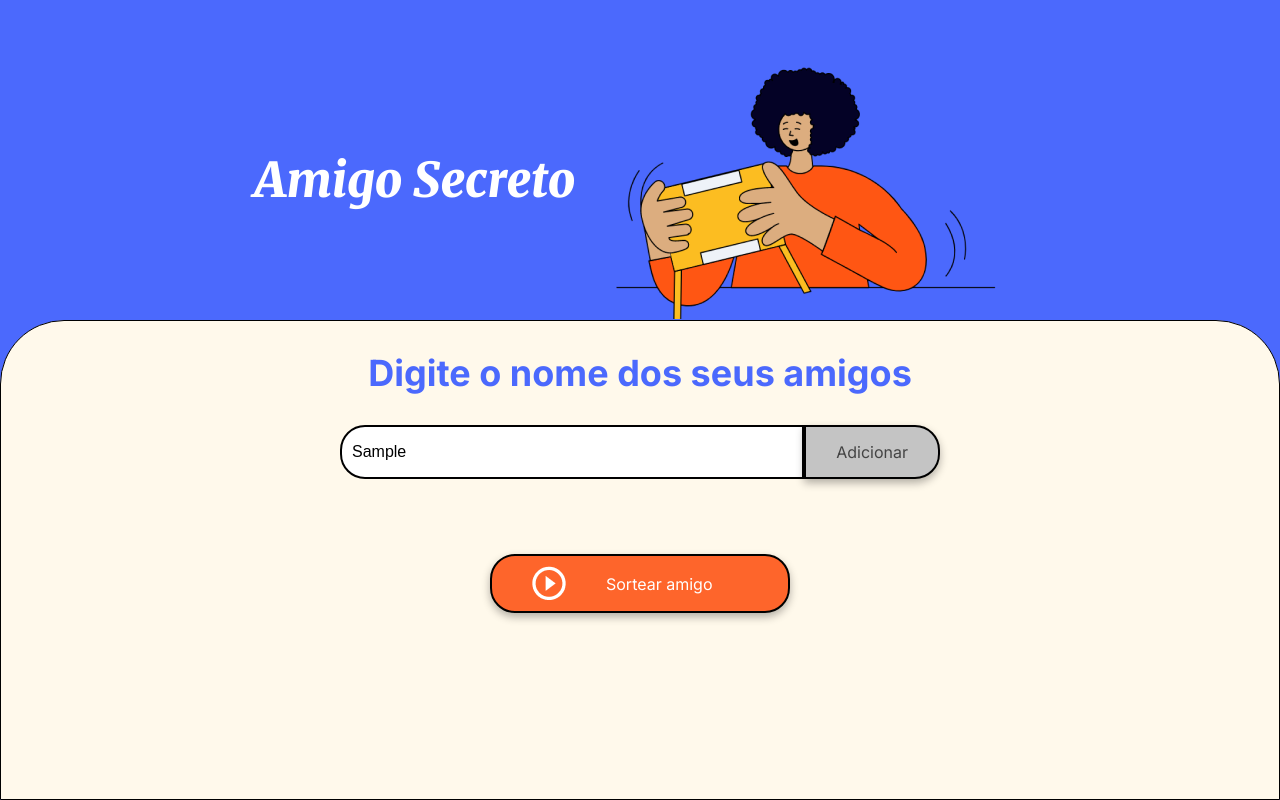
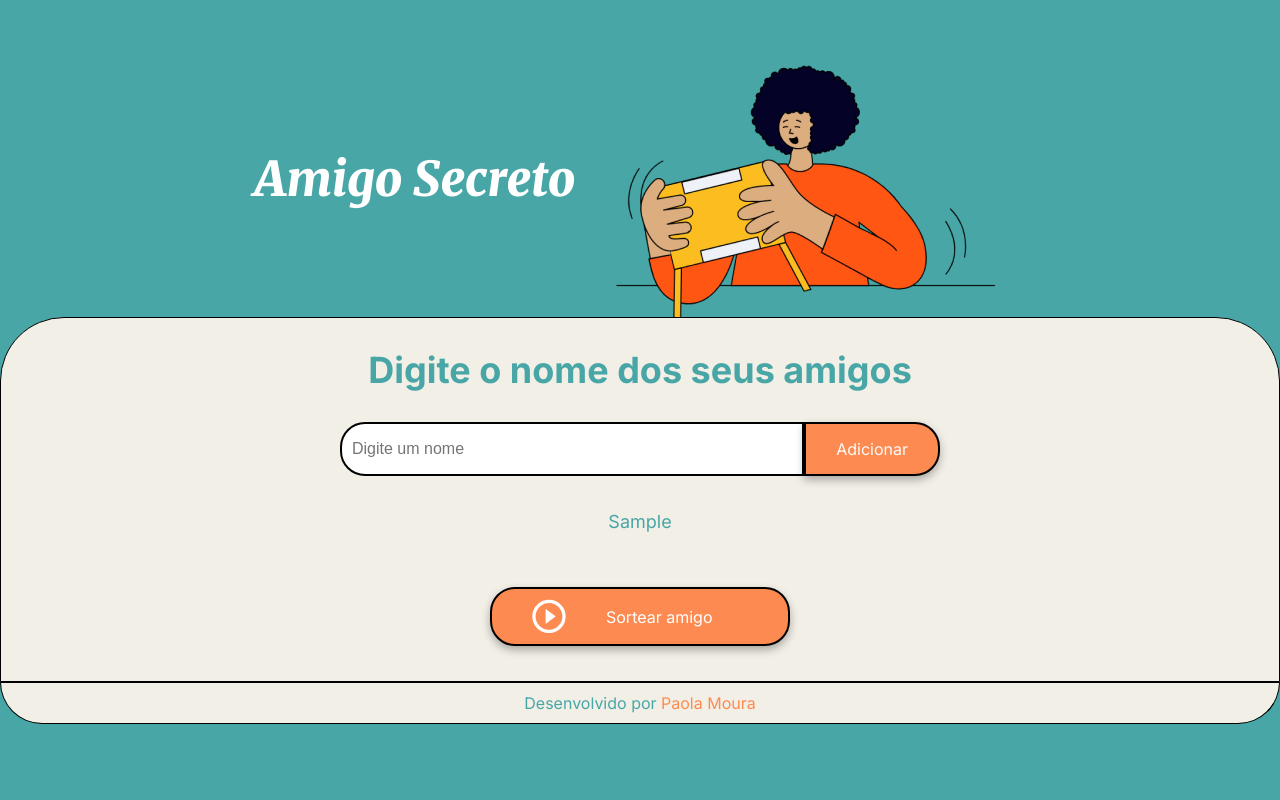
Before and after one commit to Paolahegel/Jogo-AmigoSecreto, a plain HTML site: page index.html in a window 1280 px wide. Both pictures are taken after typing "Sample" into the empty fields and a click on the button "Adicionar". Drawn offline with Linux system fonts and the light colour scheme.

Commit message:
"feat: add desafio resolvido"

```diff
--- a/app.js
+++ b/app.js
@@ -1 +1,29 @@
-//O principal objetivo deste desafio é fortalecer suas habilidades em lógica de programação. Aqui você deverá desenvolver a lógica para resolver o problema.
+let amigos = [];
+
+function adicionarAmigo() {
+    const input = document.getElementById('amigo');
+    const nomeAmigo = input.value.trim();
+
+    if (nomeAmigo) {
+        amigos.push(nomeAmigo);
+        input.value = '';
+        atualizarListaAmigos();
+    }
+}
+
+function atualizarListaAmigos() {
+    const lista = document.getElementById('listaAmigos');
+    lista.innerHTML = '';
+
+    amigos.forEach(amigo => {
+        const li = document.createElement('li');
+        li.textContent = amigo;
+        lista.appendChild(li);
+    });
+}
+
+function sortearAmigo() {
+    const amigoSorteado = amigos[Math.floor(Math.random() * amigos.length)];
+    document.getElementById('apresentacao').textContent = 'Amigo sorteado:';
+    document.getElementById('resultado-amigo').textContent = amigoSorteado;
+}
--- a/index.html
+++ b/index.html
@@ -1,12 +1,16 @@
 <!DOCTYPE html>
 <html lang="pt-br">
+
 <head>
     <meta charset="UTF-8">
     <meta name="viewport" content="width=device-width, initial-scale=1.0">
     <link rel="stylesheet" href="style.css">
     <link rel="preconnect" href="https://fonts.googleapis.com">
     <link rel="preconnect" href="https://fonts.gstatic.com" crossorigin>
-    <link href="https://fonts.googleapis.com/css2?family=Inter:wght@100;400;700;900&family=Merriweather:ital,wght@0,300;0,400;0,700;0,900;1,300;1,400;1,700;1,900&display=swap" rel="stylesheet">
+    <link
+        href="https://fonts.googleapis.com/css2?family=Inter:wght@100;400;700;900&family=Merriweather:ital,wght@0,300;0,400;0,700;0,900;1,300;1,400;1,700;1,900&display=swap"
+        rel="stylesheet">
+    <script src="app.js" defer></script>
     <title>Amigo Secreto</title>
 </head>
 
@@ -25,7 +29,10 @@
             </div>
 
             <ul id="listaAmigos" class="name-list" aria-labelledby="listaAmigos" role="list"></ul>
-            <ul id="resultado" class="result-list" aria-live="polite"></ul>
+            <ul id="resultado" class="result-list" aria-live="polite">
+                <li id="apresentacao" class="result-item"></li>
+                <li id="resultado-amigo" class="result-item"></li>
+            </ul>
 
             <div class="button-container">
                 <button class="button-draw" onclick="sortearAmigo()" aria-label="Sortear amigo secreto">
@@ -36,6 +43,11 @@
         </section>
     </main>
 
-    <script src="app.js" defer></script>
-</body>
-</html>
+
+    <footer class="footer">
+        <p class="footer-text">Desenvolvido por <a href="https://github.com/Paolahegel"
+                target="_blank">Paola Moura</a></p>
+            </footer>
+        </body>
+
+        </html>
--- a/style.css
+++ b/style.css
@@ -1,10 +1,10 @@
 :root {
-    --color-primary: #4B69FD;
-    --color-secondary: #FFF9EB;
-    --color-tertiary: #C4C4C4;
-    --color-button: #fe652b;
-    --color-button-hover: #e55720;
-    --color-text: #444444;
+    --color-primary: #48A6A7;
+    --color-secondary: #F2EFE7;
+    --color-tertiary: #FD8B51;
+    --color-button: #FD8B51;
+    --color-button-hover: #fe652b;
+    --color-text: #fafafa;
     --color-white: #FFFFFF;
 }
 
@@ -16,9 +16,10 @@
 }
 
 body {
-    height: 100vh;
+    height: 100%;
     background-color: var(--color-primary);
     display: flex;
+    flex-direction: column;
     justify-content: center;
     align-items: center;
 }
@@ -26,6 +27,7 @@ body {
 .main-content {
     display: flex;
     flex-direction: column;
+    flex: 1;
     height: 100%;
     width: 100%;
 }
@@ -85,6 +87,7 @@ body {
     border: 2px solid #000;
     border-radius: 25px 0 0 25px;
     font-size: 16px;
+    margin-bottom: 15px;
 }
 
 .button-container {
@@ -113,6 +116,7 @@ button {
     border-radius: 25px;
     box-shadow: 0 4px 8px rgba(0, 0, 0, 0.3);
     cursor: pointer;
+    margin-bottom: 15px;
 }
 
 .button-add {
@@ -122,13 +126,13 @@ button {
 }
 
 .button-add:hover {
-    background-color: #a1a1a1;
+    background-color: #fe652b;
 }
 
 /* Listas */
 ul {
     list-style-type: none;
-    color: var(--color-text);
+    color: var(--color-primary);
     font-family: "Inter", sans-serif;
     font-size: 18px;
     margin: 20px 0;
@@ -136,10 +140,20 @@ ul {
 
 .result-list {
     margin-top: 15px;
-    color: #05DF05;
+    color: #4DA1A9;
     font-size: 22px;
     font-weight: bold;
     text-align: center;
+    display: flex;
+    flex-direction: line;
+}
+
+#apresentacao {
+    margin-right: 10px;
+}
+
+#resultado-amigo {
+    color: #FD8B51;
 }
 
 /* Botão de sortear título */
@@ -160,3 +174,27 @@ ul {
 .button-draw:hover {
     background-color: var(--color-button-hover);
 }
+
+/* Rodapé */
+.footer {
+    background-color: var(--color-secondary);
+    border: 1px solid #000;
+    border-radius: 0 0 64px 64px;
+    justify-content: center;
+    align-items: center;
+    text-align: center;
+    padding: 10px;
+    width: 100%;
+    margin-bottom: 1px;
+}
+
+.footer p {
+    font-family: "Inter", sans-serif;
+    font-size: 16px;
+    color: var(--color-primary);
+}
+
+.footer a {
+    color: var(--color-tertiary);
+    text-decoration: none;
+}
```
